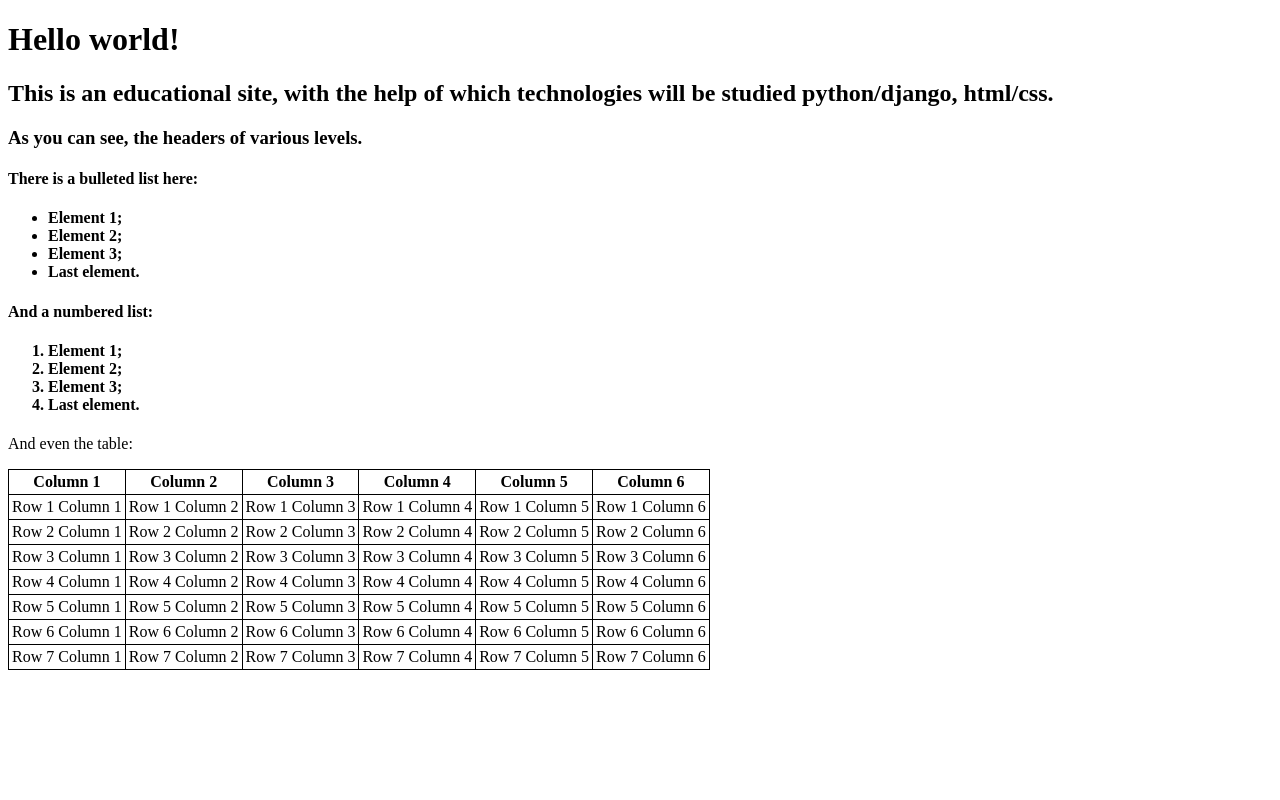
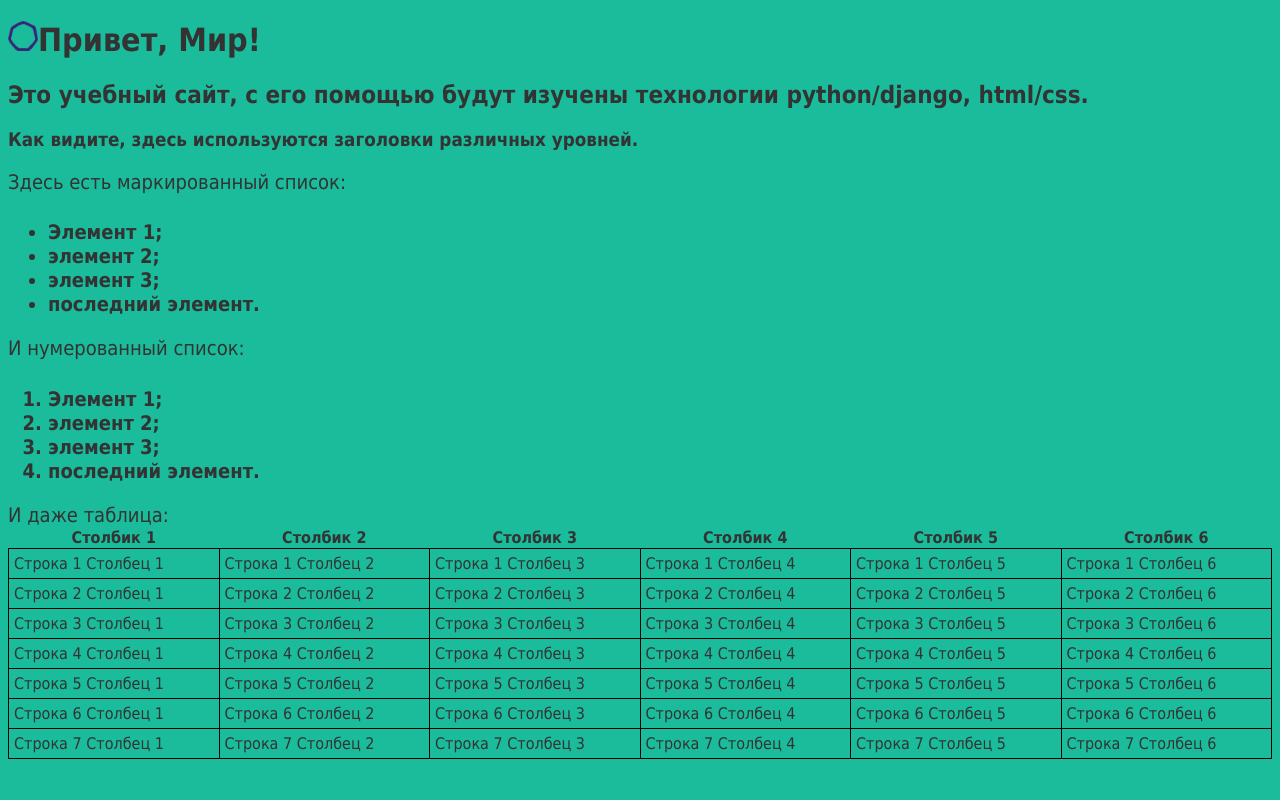
Before and after one commit to Pavel-Medvedev/lab2, a Django app: page /flatpages/ in a window 1280 px wide. Run offline with Django 3.2, Linux system fonts and the light colour scheme.

Commit message:
Установил для заголовка первого уровня шрифт с засечками; добавил картику (логотип МТУСИ) и установил ей высоту в 30px; изменил размер шрифта для подзаголовков четвёртого уровня; установил ширину таблицы во весь экран.

```diff
--- a/firstwebpage/firstwebpage/urls.py
+++ b/firstwebpage/firstwebpage/urls.py
@@ -27,6 +27,6 @@ urlpatterns = [
          name='login'),
     path('logout/', LogoutView.as_view(next_page='/'), name='logout'),
     path('admin/', admin.site.urls),
-    path('flatpages/', MyViews.home, name='flatpages'),
+    path('flatpages/', MyViews.static, name='flatpages'),
     path('hello/', MyViews.home, name='hello'),
 ]
--- /dev/null
+++ b/firstwebpage/flatpages/static/index.css
@@ -0,0 +1,41 @@
+body {
+    background: #1abc9c;
+    font-family: Tahoma, Arial, sans-serif;
+    color: #333;
+}
+
+table {
+    border-collapse: collapse;
+    width: 100%;
+}
+
+p, h4 {
+    font-size: 20px;
+    margin-bottom: 0;
+}
+
+h1 {
+    font: Roboto Slab;
+}
+
+h4 {
+    font-size: 20px;
+}
+
+ul, ol {
+    margin: 0;
+}
+
+table tr td {
+    border: 1px solid black;
+    padding: 5px;
+}
+
+table {
+    width: 100%;
+}
+
+img {
+    height: 30px;
+    width: auto;
+}
--- a/firstwebpage/flatpages/templates/flatpages/index.html
+++ b/firstwebpage/flatpages/templates/flatpages/index.html
@@ -2,7 +2,7 @@
 <html>
 <head>
     <meta charset="utf-8">
-    <title>Hello world!</title>
+    <title>Привет, Мир!</title>
     <style type="text/css">
         TABLE {
             border-collapse: collapse;
@@ -15,100 +15,100 @@
     </style>
 </head>
 <body>
-    <h1>Hello world!</h1>
+    <h1>Привет, Мир!</h1>
     <h2>
-        This is an educational site, with the help of which technologies will be studied
+        Это учебный сайт, с его помощью будут изучены технологии
         python/django, html/css.
     </h2>
     <h3>
-        As you can see, the headers of various
-        levels.
+        Как видите, здесь используются заголовки различных
+        уровней.
     </h3>
-    <h4>There is a bulleted list here:</h4>
+    <p>Здесь есть маркированный список:</p>
     <h4>
         <ul>
-            <li>Element 1;</li>
-            <li>Element 2;</li>
-            <li>Element 3;</li>
-            <li>Last element.</li>
+            <li>Элемент 1;</li>
+            <li>элемент 2;</li>
+            <li>элемент 3;</li>
+            <li>последний элемент.</li>
         </ul>
     </h4>
-    <h4>And a numbered list:</h4>
+    <p>И нумерованный список:</p>
     <h4>
         <ol>
-            <li>Element 1;</li>
-            <li>Element 2;</li>
-            <li>Element 3;</li>
-            <li>Last element.</li>
+            <li>Элемент 1;</li>
+            <li>элемент 2;</li>
+            <li>элемент 3;</li>
+            <li>последний элемент.</li>
         </ol>
     </h4>
-    <p>And even the table:</p>
+    <p>И даже таблица:</p>
     <table border:"1">
         <thead>
             <tr>
-                <th>Column 1</th>
-                <th>Column 2</th>
-                <th>Column 3</th>
-                <th>Column 4</th>
-                <th>Column 5</th>
-                <th>Column 6</th>
+                <th>Столбик 1</th>
+                <th>Столбик 2</th>
+                <th>Столбик 3</th>
+                <th>Столбик 4</th>
+                <th>Столбик 5</th>
+                <th>Столбик 6</th>
             </tr>
         </thead>
         <tr>
-            <td>Row 1 Column 1</td>
-            <td>Row 1 Column 2</td>
-            <td>Row 1 Column 3</td>
-            <td>Row 1 Column 4</td>
-            <td>Row 1 Column 5</td>
-            <td>Row 1 Column 6</td>
+            <td>Строка 1 Столбец 1</td>
+            <td>Строка 1 Столбец 2</td>
+            <td>Строка 1 Столбец 3</td>
+            <td>Строка 1 Столбец 4</td>
+            <td>Строка 1 Столбец 5</td>
+            <td>Строка 1 Столбец 6</td>
         </tr>
         <tr>
-            <td>Row 2 Column 1</td>
-            <td>Row 2 Column 2</td>
-            <td>Row 2 Column 3</td>
-            <td>Row 2 Column 4</td>
-            <td>Row 2 Column 5</td>
-            <td>Row 2 Column 6</td>
+            <td>Строка 2 Столбец 1</td>
+            <td>Строка 2 Столбец 2</td>
+            <td>Строка 2 Столбец 3</td>
+            <td>Строка 2 Столбец 4</td>
+            <td>Строка 2 Столбец 5</td>
+            <td>Строка 2 Столбец 6</td>
         </tr>
         <tr>
-            <td>Row 3 Column 1</td>
-            <td>Row 3 Column 2</td>
-            <td>Row 3 Column 3</td>
-            <td>Row 3 Column 4</td>
-            <td>Row 3 Column 5</td>
-            <td>Row 3 Column 6</td>
+            <td>Строка 3 Столбец 1</td>
+            <td>Строка 3 Столбец 2</td>
+            <td>Строка 3 Столбец 3</td>
+            <td>Строка 3 Столбец 4</td>
+            <td>Строка 3 Столбец 5</td>
+            <td>Строка 3 Столбец 6</td>
         </tr>
         <tr>
-            <td>Row 4 Column 1</td>
-            <td>Row 4 Column 2</td>
-            <td>Row 4 Column 3</td>
-            <td>Row 4 Column 4</td>
-            <td>Row 4 Column 5</td>
-            <td>Row 4 Column 6</td>
+            <td>Строка 4 Столбец 1</td>
+            <td>Строка 4 Столбец 2</td>
+            <td>Строка 4 Столбец 3</td>
+            <td>Строка 4 Столбец 4</td>
+            <td>Строка 4 Столбец 5</td>
+            <td>Строка 4 Столбец 6</td>
         </tr>
         <tr>
-            <td>Row 5 Column 1</td>
-            <td>Row 5 Column 2</td>
-            <td>Row 5 Column 3</td>
-            <td>Row 5 Column 4</td>
-            <td>Row 5 Column 5</td>
-            <td>Row 5 Column 6</td>
+            <td>Строка 5 Столбец 1</td>
+            <td>Строка 5 Столбец 2</td>
+            <td>Строка 5 Столбец 3</td>
+            <td>Строка 5 Столбец 4</td>
+            <td>Строка 5 Столбец 5</td>
+            <td>Строка 5 Столбец 6</td>
         </tr>
         <tr>
-            <td>Row 6 Column 1</td>
-            <td>Row 6 Column 2</td>
-            <td>Row 6 Column 3</td>
-            <td>Row 6 Column 4</td>
-            <td>Row 6 Column 5</td>
-            <td>Row 6 Column 6</td>
+            <td>Строка 6 Столбец 1</td>
+            <td>Строка 6 Столбец 2</td>
+            <td>Строка 6 Столбец 3</td>
+            <td>Строка 6 Столбец 4</td>
+            <td>Строка 6 Столбец 5</td>
+            <td>Строка 6 Столбец 6</td>
         </tr>
         <tr>
-            <td>Row 7 Column 1</td>
-            <td>Row 7 Column 2</td>
-            <td>Row 7 Column 3</td>
-            <td>Row 7 Column 4</td>
-            <td>Row 7 Column 5</td>
-            <td>Row 7 Column 6</td>
+            <td>Строка 7 Столбец 1</td>
+            <td>Строка 7 Столбец 2</td>
+            <td>Строка 7 Столбец 3</td>
+            <td>Строка 7 Столбец 4</td>
+            <td>Строка 7 Столбец 5</td>
+            <td>Строка 7 Столбец 6</td>
         </tr>
     </table>
 </body>
--- a/firstwebpage/flatpages/templates/flatpages/static_handler.html
+++ b/firstwebpage/flatpages/templates/flatpages/static_handler.html
@@ -2,114 +2,106 @@
 <html>
 <head>
     <meta charset="utf-8">
-    <title>Hello world!</title>
-    <style type="text/css">
-        TABLE {
-            border-collapse: collapse;
-        }
-
-        TD, TH {
-            padding: 3px;
-            border: 1px solid black;
-        }
-    </style>
+    <title>Привет, Мир!</title>
+    <link rel="stylesheet" href="{{ STATIC_URL }}/static/index.css">
 </head>
 <body>
-    <h1>Hello world!</h1>
+    <h1><img src="{{ STATIC_URL }}/static/content/Logo_MTUCI.jpg" name="Asd" />Привет, Мир!</h1>
     <h2>
-        This is an educational site, with the help of which technologies will be studied
+        Это учебный сайт, с его помощью будут изучены технологии
         python/django, html/css.
     </h2>
     <h3>
-        As you can see, the headers of various
-        levels.
+        Как видите, здесь используются заголовки различных
+        уровней.
     </h3>
-    <h4>There is a bulleted list here:</h4>
+    <p>Здесь есть маркированный список:</p>
     <h4>
         <ul>
-            <li>Element 1;</li>
-            <li>Element 2;</li>
-            <li>Element 3;</li>
-            <li>Last element.</li>
+            <li>Элемент 1;</li>
+            <li>элемент 2;</li>
+            <li>элемент 3;</li>
+            <li>последний элемент.</li>
         </ul>
     </h4>
-    <h4>And a numbered list:</h4>
+    <p>И нумерованный список:</p>
     <h4>
         <ol>
-            <li>Element 1;</li>
-            <li>Element 2;</li>
-            <li>Element 3;</li>
-            <li>Last element.</li>
+            <li>Элемент 1;</li>
+            <li>элемент 2;</li>
+            <li>элемент 3;</li>
+            <li>последний элемент.</li>
         </ol>
     </h4>
-    <p>And even the table:</p>
+    <p>И даже таблица:</p>
     <table border:"1">
         <thead>
             <tr>
-                <th>Column 1</th>
-                <th>Column 2</th>
-                <th>Column 3</th>
-                <th>Column 4</th>
-                <th>Column 5</th>
-                <th>Column 6</th>
+                <th>Столбик 1</th>
+                <th>Столбик 2</th>
+                <th>Столбик 3</th>
+                <th>Столбик 4</th>
+                <th>Столбик 5</th>
+                <th>Столбик 6</th>
             </tr>
         </thead>
         <tr>
-            <td>Row 1 Column 1</td>
-            <td>Row 1 Column 2</td>
-            <td>Row 1 Column 3</td>
-            <td>Row 1 Column 4</td>
-            <td>Row 1 Column 5</td>
-            <td>Row 1 Column 6</td>
+            <td>Строка 1 Столбец 1</td>
+            <td>Строка 1 Столбец 2</td>
+            <td>Строка 1 Столбец 3</td>
+            <td>Строка 1 Столбец 4</td>
+            <td>Строка 1 Столбец 5</td>
+            <td>Строка 1 Столбец 6</td>
         </tr>
         <tr>
-            <td>Row 2 Column 1</td>
-            <td>Row 2 Column 2</td>
-            <td>Row 2 Column 3</td>
-            <td>Row 2 Column 4</td>
-            <td>Row 2 Column 5</td>
-            <td>Row 2 Column 6</td>
+            <td>Строка 2 Столбец 1</td>
+            <td>Строка 2 Столбец 2</td>
+            <td>Строка 2 Столбец 3</td>
+            <td>Строка 2 Столбец 4</td>
+            <td>Строка 2 Столбец 5</td>
+            <td>Строка 2 Столбец 6</td>
         </tr>
         <tr>
-            <td>Row 3 Column 1</td>
-            <td>Row 3 Column 2</td>
-            <td>Row 3 Column 3</td>
-            <td>Row 3 Column 4</td>
-            <td>Row 3 Column 5</td>
-            <td>Row 3 Column 6</td>
+            <td>Строка 3 Столбец 1</td>
+            <td>Строка 3 Столбец 2</td>
+            <td>Строка 3 Столбец 3</td>
+            <td>Строка 3 Столбец 4</td>
+            <td>Строка 3 Столбец 5</td>
+            <td>Строка 3 Столбец 6</td>
         </tr>
         <tr>
-            <td>Row 4 Column 1</td>
-            <td>Row 4 Column 2</td>
-            <td>Row 4 Column 3</td>
-            <td>Row 4 Column 4</td>
-            <td>Row 4 Column 5</td>
-            <td>Row 4 Column 6</td>
+            <td>Строка 4 Столбец 1</td>
+            <td>Строка 4 Столбец 2</td>
+            <td>Строка 4 Столбец 3</td>
+            <td>Строка 4 Столбец 4</td>
+            <td>Строка 4 Столбец 5</td>
+            <td>Строка 4 Столбец 6</td>
         </tr>
         <tr>
-            <td>Row 5 Column 1</td>
-            <td>Row 5 Column 2</td>
-            <td>Row 5 Column 3</td>
-            <td>Row 5 Column 4</td>
-            <td>Row 5 Column 5</td>
-            <td>Row 5 Column 6</td>
+            <td>Строка 5 Столбец 1</td>
+            <td>Строка 5 Столбец 2</td>
+            <td>Строка 5 Столбец 3</td>
+            <td>Строка 5 Столбец 4</td>
+            <td>Строка 5 Столбец 5</td>
+            <td>Строка 5 Столбец 6</td>
         </tr>
         <tr>
-            <td>Row 6 Column 1</td>
-            <td>Row 6 Column 2</td>
-            <td>Row 6 Column 3</td>
-            <td>Row 6 Column 4</td>
-            <td>Row 6 Column 5</td>
-            <td>Row 6 Column 6</td>
+            <td>Строка 6 Столбец 1</td>
+            <td>Строка 6 Столбец 2</td>
+            <td>Строка 6 Столбец 3</td>
+            <td>Строка 6 Столбец 4</td>
+            <td>Строка 6 Столбец 5</td>
+            <td>Строка 6 Столбец 6</td>
         </tr>
         <tr>
-            <td>Row 7 Column 1</td>
-            <td>Row 7 Column 2</td>
-            <td>Row 7 Column 3</td>
-            <td>Row 7 Column 4</td>
-            <td>Row 7 Column 5</td>
-            <td>Row 7 Column 6</td>
+            <td>Строка 7 Столбец 1</td>
+            <td>Строка 7 Столбец 2</td>
+            <td>Строка 7 Столбец 3</td>
+            <td>Строка 7 Столбец 4</td>
+            <td>Строка 7 Столбец 5</td>
+            <td>Строка 7 Столбец 6</td>
         </tr>
     </table>
+
 </body>
 </html>
--- a/firstwebpage/flatpages/views.py
+++ b/firstwebpage/flatpages/views.py
@@ -5,5 +5,9 @@ from django.http import HttpResponse
 def home(request):
     return render(request, 'templates/flatpages/index.html')
 
+def static(request):
+    return render(request, 'templates/flatpages/static_handler.html')
+
+
 
 # Create your views here.
```
Also changed, not shown: firstwebpage/flatpages/static/content/Logo_MTUCI.jpg (added), 1 other file.
